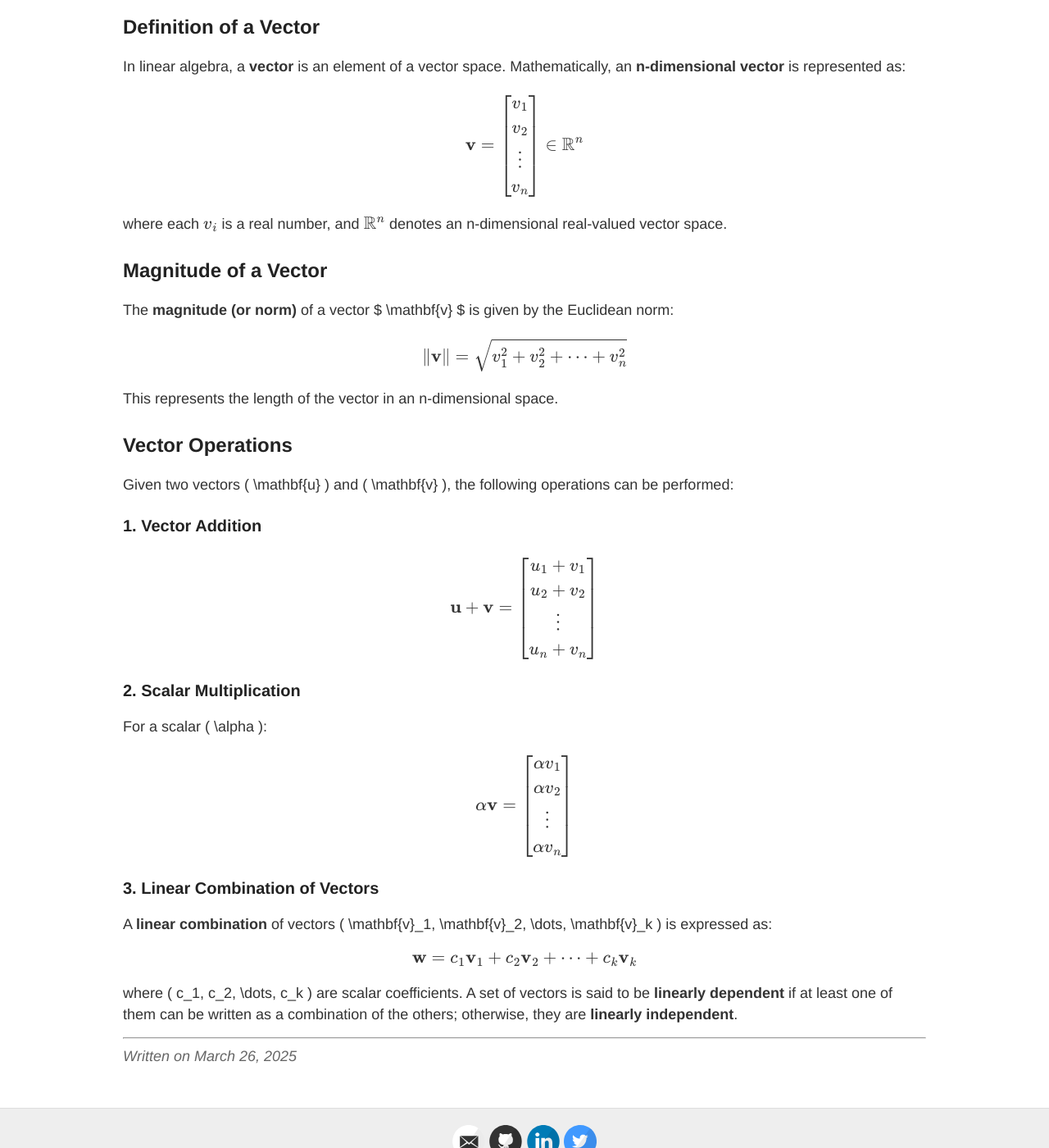
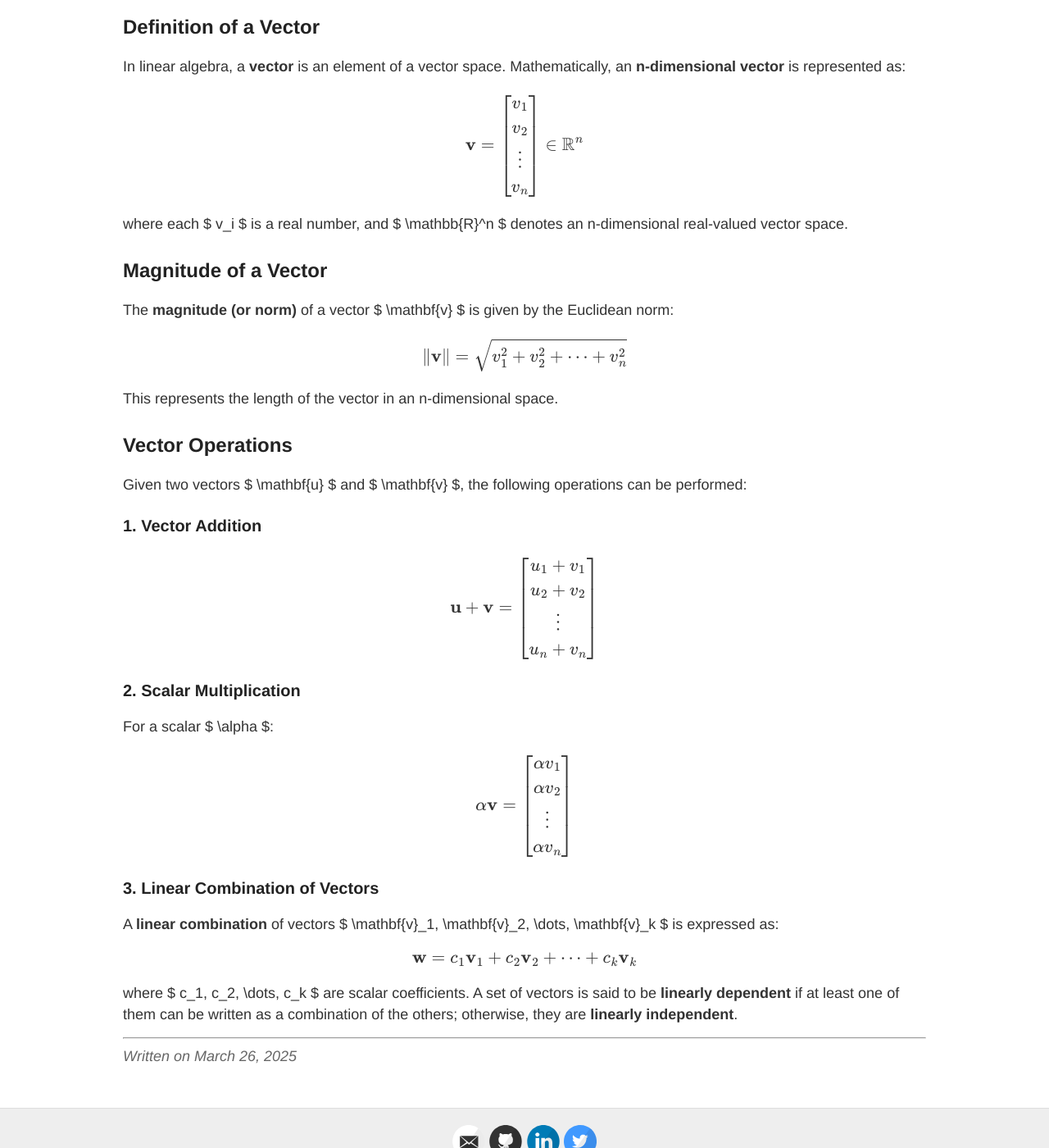
Before and after one commit to alokamgnaneswarasai/alokamgnaneswarasai.github.io, a Jekyll site: the page built from _posts/2025-03-26-Introduction.md, in a window 1280 px wide and 1400 px high, scrolled down 223 px. Shown: the whole window at 82% size. Built offline with Jekyll 4.4.1, drawn with Linux system fonts in a browser that asks for light colours; formulas are drawn with MathJax 3.

Commit message:
updated code

```diff
--- a/_posts/2025-03-26-Introduction.md
+++ b/_posts/2025-03-26-Introduction.md
@@ -5,6 +5,7 @@ title: Introduction to vectors in Linear Algebra
 
 {%- include mathjax.html -%}
 
+{%- include mathjax.html -%}
 
 ## Definition of a Vector
 
@@ -14,7 +15,7 @@ $$
 \mathbf{v} = \begin{bmatrix} v_1 \\ v_2 \\ \vdots \\ v_n \end{bmatrix} \in \mathbb{R}^n
 $$
 
-where each $$ v_i $$ is a real number, and $$ \mathbb{R}^n $$ denotes an n-dimensional real-valued vector space.
+where each $ v_i $ is a real number, and $ \mathbb{R}^n $ denotes an n-dimensional real-valued vector space.
 
 ## Magnitude of a Vector
 
@@ -28,7 +29,7 @@ This represents the length of the vector in an n-dimensional space.
 
 ## Vector Operations
 
-Given two vectors \( \mathbf{u} \) and \( \mathbf{v} \), the following operations can be performed:
+Given two vectors $ \mathbf{u} $ and $ \mathbf{v} $, the following operations can be performed:
 
 ### 1. Vector Addition
 
@@ -38,7 +39,7 @@ $$
 
 ### 2. Scalar Multiplication
 
-For a scalar \( \alpha \):
+For a scalar $ \alpha $:
 
 $$
 \alpha \mathbf{v} = \begin{bmatrix} \alpha v_1 \\ \alpha v_2 \\ \vdots \\ \alpha v_n \end{bmatrix}
@@ -46,12 +47,12 @@ $$
 
 ### 3. Linear Combination of Vectors
 
-A **linear combination** of vectors \( \mathbf{v}_1, \mathbf{v}_2, \dots, \mathbf{v}_k \) is expressed as:
+A **linear combination** of vectors $ \mathbf{v}_1, \mathbf{v}_2, \dots, \mathbf{v}_k $ is expressed as:
 
 $$
 \mathbf{w} = c_1 \mathbf{v}_1 + c_2 \mathbf{v}_2 + \dots + c_k \mathbf{v}_k
 $$
 
-where \( c_1, c_2, \dots, c_k \) are scalar coefficients. A set of vectors is said to be **linearly dependent** if at least one of them can be written as a combination of the others; otherwise, they are **linearly independent**.
+where $ c_1, c_2, \dots, c_k $ are scalar coefficients. A set of vectors is said to be **linearly dependent** if at least one of them can be written as a combination of the others; otherwise, they are **linearly independent**.
 
 ---
```
